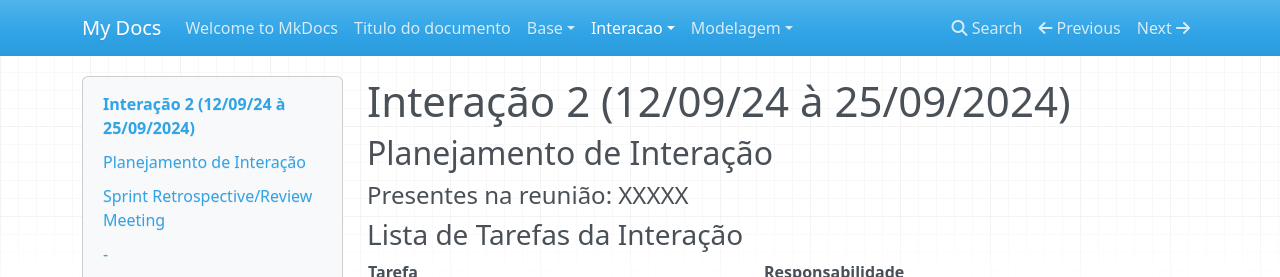
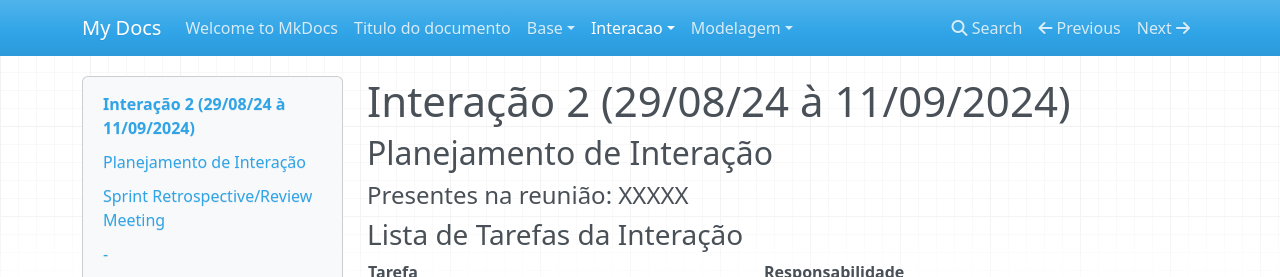
Before and after one commit to Projetos-de-Extensao/PBE_24.2_8001_III_EVE-Plus, an MkDocs documentation site: the page built from docs/interacao/iteracao2.md, in a window 1280 px wide and 900 px high. Shown: the top 277 px of the window. Built offline with MkDocs 1.6.1, drawn with Linux system fonts in a browser that asks for light colours; nearby versions of some CDN libraries.

Commit message:
Update iteracao2.md

```diff
--- a/docs/interacao/iteracao2.md
+++ b/docs/interacao/iteracao2.md
@@ -3,7 +3,7 @@ id: interação2
 title: Interação 2
 ---
 
-# Interação 2 (12/09/24 à 25/09/2024)
+# Interação 2 (29/08/24 à 11/09/2024)
 
 
 ## Planejamento de Interação
```
